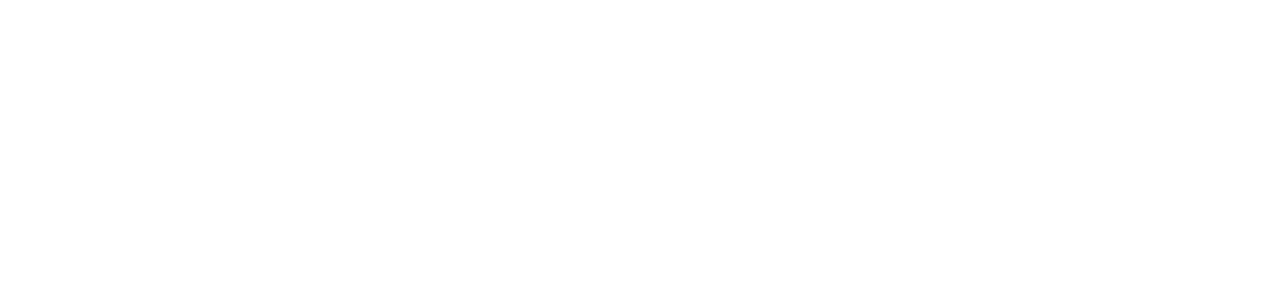
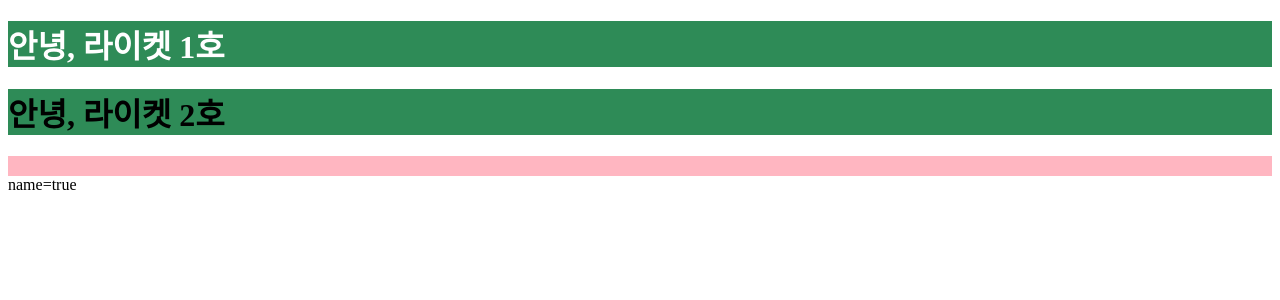
Before and after one commit to seunghyeonKang/techit_react_2024, a React (Create React App) app in the folder techit/: page /techit_react_2024/chapter03 in a window 1280 px wide. Before the commit this address had no page. Shown: the top 300 px of the page. Built offline with nearby package versions, Linux system fonts and the light colour scheme.

Commit message:
[챕터03-1] jsx 기초

```diff
--- a/techit/src/Router.jsx
+++ b/techit/src/Router.jsx
@@ -2,15 +2,18 @@
 import { BrowserRouter, Routes, Route } from "react-router-dom";
 
 import MainPage from "./pages/MainPage";
+import JSXBasic from "./pages/chapter03/JSXBasic";
 
 export default function Router() {
   return (
     <BrowserRouter>
       <Routes>
         <Route path="/" element={<MainPage />} />
+        {/* chapter02 */}
         <Route path="/techit_react_2024" element={<MainPage />} />
-        {/* chapter02 */}
 
+        {/* chapter03 */}
+        <Route path="/techit_react_2024/chapter03" element={<JSXBasic />} />
         {/* chapter0 */}
       </Routes>
     </BrowserRouter>
--- a/techit/src/pages/MainPage.jsx
+++ b/techit/src/pages/MainPage.jsx
@@ -1,16 +1,29 @@
+import { useNavigate } from "react-router-dom";
+
 export default function MainPage() {
+  const navigate = useNavigate();
+
+  const handleMoveToMainPage = () => {
+    navigate(`/techit_react_2024`);
+  };
+  const handleMoveToChapter03 = () => {
+    navigate(`/techit_react_2024/chapter03`);
+  };
+
   return (
     <>
-      <h1>Hello Lions!!</h1>
-      <p>This is a main page</p>
+      <div onClick={handleMoveToMainPage}>
+        <h1>Hello Lions!!</h1>
+        <p>This is a main page</p>
+      </div>
       <br />
       <hr />
 
-      <h3>chapter02</h3>
-      <p>/</p>
-
-      <h3>chapter03</h3>
-      <p>/chapter03/deploy</p>
+      <div onClick={handleMoveToChapter03}>
+        <h3>Chapter03</h3>
+        <h4>jsx 기초</h4>
+        <p>링크 : /techit_react_2024/chapter03</p>
+      </div>
     </>
   );
 }
--- /dev/null
+++ b/techit/src/pages/chapter03/JSXBasic.css
@@ -0,0 +1,5 @@
+.newClass {
+  width: 100%;
+  height: 20px;
+  background-color: lightpink;
+}
--- /dev/null
+++ b/techit/src/pages/chapter03/JSXBasic.jsx
@@ -0,0 +1,16 @@
+import "./JSXBasic.css";
+
+export default function JSXBasic() {
+  const name = "라이켓";
+  const someStyle = { backgroundColor: "seagreen", color: "black" };
+
+  return (
+    <div>
+      <h1 style={{ backgroundColor: "seagreen", color: "white" }}>안녕, {name} 1호</h1>
+      <h1 style={someStyle}>안녕, {name} 2호</h1>
+      <div className="newClass" />
+
+      {name ? "name=true" : "name=false"}
+    </div>
+  );
+}
```
